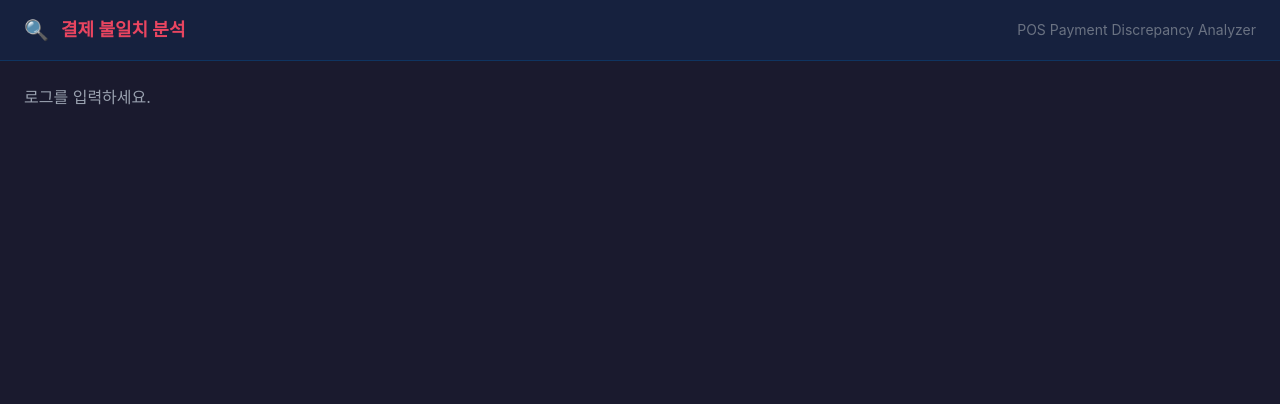
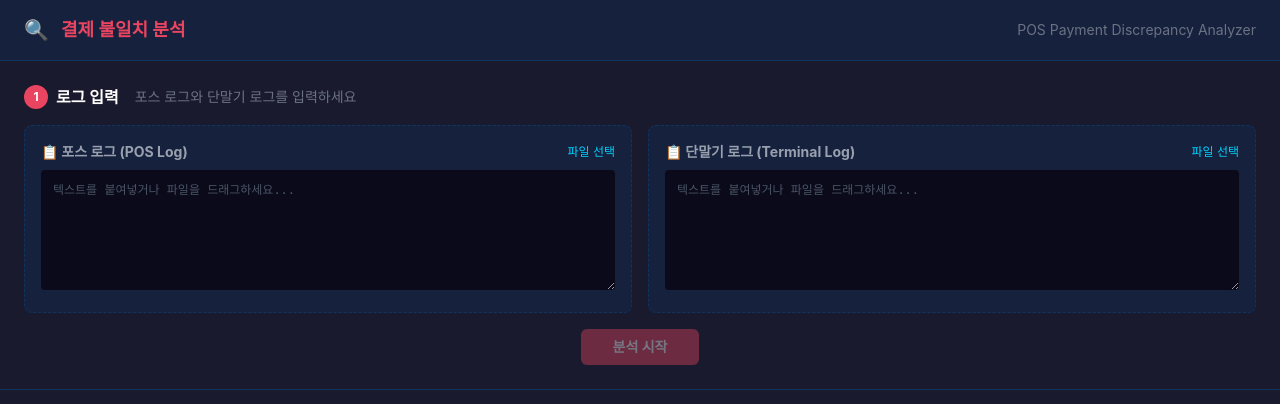
Before and after one commit to wad-choidam/payment-analysis-pitstop, a React (Vite) app: page / in a window 1280 px wide. Shown: the top 404 px of the page. Built offline with nearby package versions, Linux system fonts and the light colour scheme.

Commit message:
feat: add log input section UI with paste and drag-drop

```diff
--- a/src/App.tsx
+++ b/src/App.tsx
@@ -1,4 +1,26 @@
+import { useState } from 'react'
+import { LogInputSection } from './components/LogInput/LogInputSection'
+import { parsePosLog } from './parser/posLogParser'
+import { parseTerminalLog } from './parser/terminalLogParser'
+import { mergeLogEntries } from './parser/logMerger'
+import { analyzeDiscrepancy } from './analyzer/discrepancyAnalyzer'
+import type { AnalysisResult } from './types'
+
 function App() {
+  const [posLog, setPosLog] = useState('')
+  const [terminalLog, setTerminalLog] = useState('')
+  const [result, setResult] = useState<AnalysisResult | null>(null)
+
+  const handleAnalyze = () => {
+    const posEntries = parsePosLog(posLog)
+    const terminalEntries = parseTerminalLog(terminalLog)
+    const merged = mergeLogEntries(posEntries, terminalEntries)
+    const analysis = analyzeDiscrepancy(merged)
+    setResult(analysis)
+  }
+
+  const isAnalyzable = posLog.trim().length > 0 || terminalLog.trim().length > 0
+
   return (
     <div className="min-h-screen bg-[#1a1a2e] text-white">
       <header className="bg-[#16213e] border-b border-[#0f3460] px-6 py-4 flex items-center justify-between">
@@ -8,9 +30,21 @@ function App() {
         </div>
         <span className="text-gray-500 text-sm">POS Payment Discrepancy Analyzer</span>
       </header>
-      <main className="p-6">
-        <p className="text-gray-400">로그를 입력하세요.</p>
-      </main>
+
+      <LogInputSection
+        posLog={posLog}
+        terminalLog={terminalLog}
+        onPosLogChange={setPosLog}
+        onTerminalLogChange={setTerminalLog}
+        onAnalyze={handleAnalyze}
+        isAnalyzable={isAnalyzable}
+      />
+
+      {result && (
+        <div className="p-6 text-gray-400 text-sm">
+          분석 완료: {result.entries.length}개 로그 항목, {result.errorPoints.length}개 오류 지점
+        </div>
+      )}
     </div>
   )
 }
--- /dev/null
+++ b/src/components/LogInput/LogInputSection.tsx
@@ -0,0 +1,51 @@
+import { LogTextArea } from './LogTextArea'
+
+interface LogInputSectionProps {
+  posLog: string
+  terminalLog: string
+  onPosLogChange: (value: string) => void
+  onTerminalLogChange: (value: string) => void
+  onAnalyze: () => void
+  isAnalyzable: boolean
+}
+
+export function LogInputSection({
+  posLog,
+  terminalLog,
+  onPosLogChange,
+  onTerminalLogChange,
+  onAnalyze,
+  isAnalyzable,
+}: LogInputSectionProps) {
+  return (
+    <section className="border-b border-[#0f3460] p-6">
+      <div className="flex items-center gap-2 mb-4">
+        <span className="bg-[#e94560] text-white rounded-full w-6 h-6 flex items-center justify-center text-xs font-bold">1</span>
+        <span className="font-bold">로그 입력</span>
+        <span className="text-gray-500 text-sm ml-2">포스 로그와 단말기 로그를 입력하세요</span>
+      </div>
+      <div className="flex gap-4">
+        <LogTextArea
+          label="📋 포스 로그 (POS Log)"
+          value={posLog}
+          onChange={onPosLogChange}
+        />
+        <LogTextArea
+          label="📋 단말기 로그 (Terminal Log)"
+          value={terminalLog}
+          onChange={onTerminalLogChange}
+        />
+      </div>
+      <div className="mt-4 text-center">
+        <button
+          type="button"
+          onClick={onAnalyze}
+          disabled={!isAnalyzable}
+          className="bg-[#e94560] text-white px-8 py-2 rounded-md font-bold text-sm hover:bg-[#d63d56] disabled:opacity-40 disabled:cursor-not-allowed transition-colors cursor-pointer"
+        >
+          분석 시작
+        </button>
+      </div>
+    </section>
+  )
+}
--- /dev/null
+++ b/src/components/LogInput/LogTextArea.tsx
@@ -0,0 +1,72 @@
+import { useCallback, useRef, useState } from 'react'
+
+interface LogTextAreaProps {
+  label: string
+  value: string
+  onChange: (value: string) => void
+  placeholder?: string
+}
+
+export function LogTextArea({ label, value, onChange, placeholder }: LogTextAreaProps) {
+  const [isDragging, setIsDragging] = useState(false)
+  const fileInputRef = useRef<HTMLInputElement>(null)
+
+  const handleDrop = useCallback((e: React.DragEvent) => {
+    e.preventDefault()
+    setIsDragging(false)
+    const file = e.dataTransfer.files[0]
+    if (file) {
+      const reader = new FileReader()
+      reader.onload = (ev) => {
+        onChange(ev.target?.result as string)
+      }
+      reader.readAsText(file)
+    }
+  }, [onChange])
+
+  const handleFileSelect = useCallback((e: React.ChangeEvent<HTMLInputElement>) => {
+    const file = e.target.files?.[0]
+    if (file) {
+      const reader = new FileReader()
+      reader.onload = (ev) => {
+        onChange(ev.target?.result as string)
+      }
+      reader.readAsText(file)
+    }
+  }, [onChange])
+
+  return (
+    <div
+      className={`flex-1 bg-[#16213e] border rounded-lg p-4 transition-colors ${
+        isDragging ? 'border-[#e94560] bg-[#1a2540]' : 'border-dashed border-[#0f3460]'
+      }`}
+      onDragOver={(e) => { e.preventDefault(); setIsDragging(true) }}
+      onDragLeave={() => setIsDragging(false)}
+      onDrop={handleDrop}
+    >
+      <div className="flex items-center justify-between mb-2">
+        <span className="text-gray-400 text-sm font-bold">{label}</span>
+        <button
+          type="button"
+          onClick={() => fileInputRef.current?.click()}
+          className="text-xs text-[#00d2ff] hover:text-[#00e5ff] cursor-pointer"
+        >
+          파일 선택
+        </button>
+        <input
+          ref={fileInputRef}
+          type="file"
+          accept=".txt,.log"
+          onChange={handleFileSelect}
+          className="hidden"
+        />
+      </div>
+      <textarea
+        value={value}
+        onChange={(e) => onChange(e.target.value)}
+        placeholder={placeholder ?? '텍스트를 붙여넣거나 파일을 드래그하세요...'}
+        className="w-full bg-[#0a0a1a] rounded p-3 text-gray-300 text-xs font-mono min-h-[120px] resize-y border-none outline-none placeholder-gray-600"
+      />
+    </div>
+  )
+}
```
